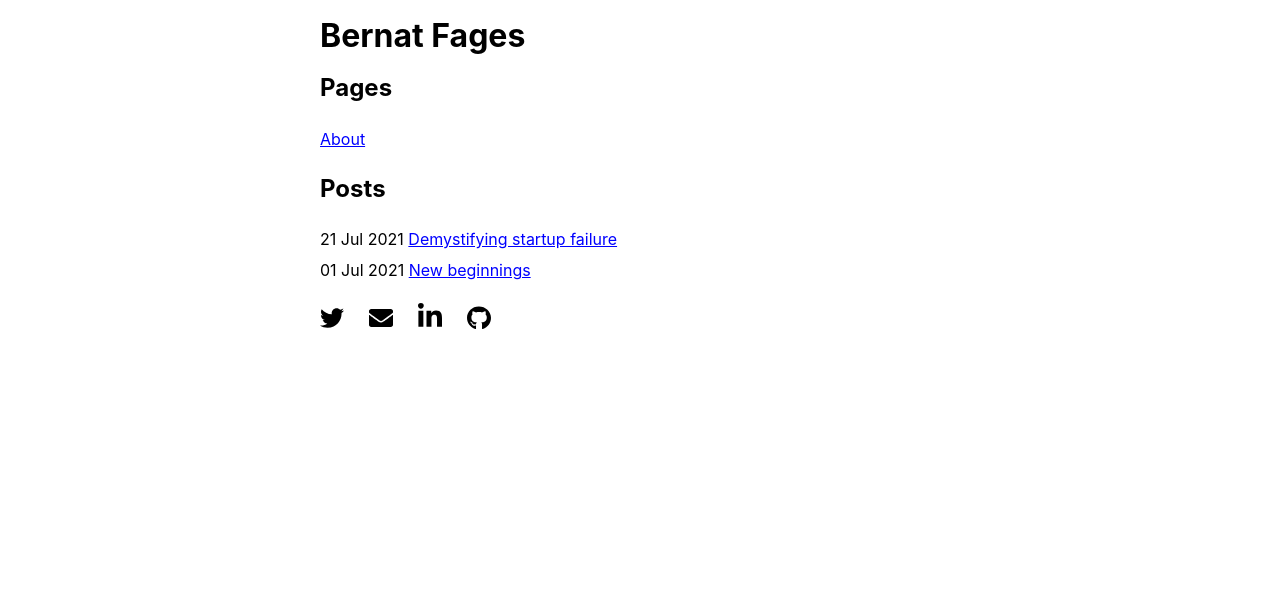
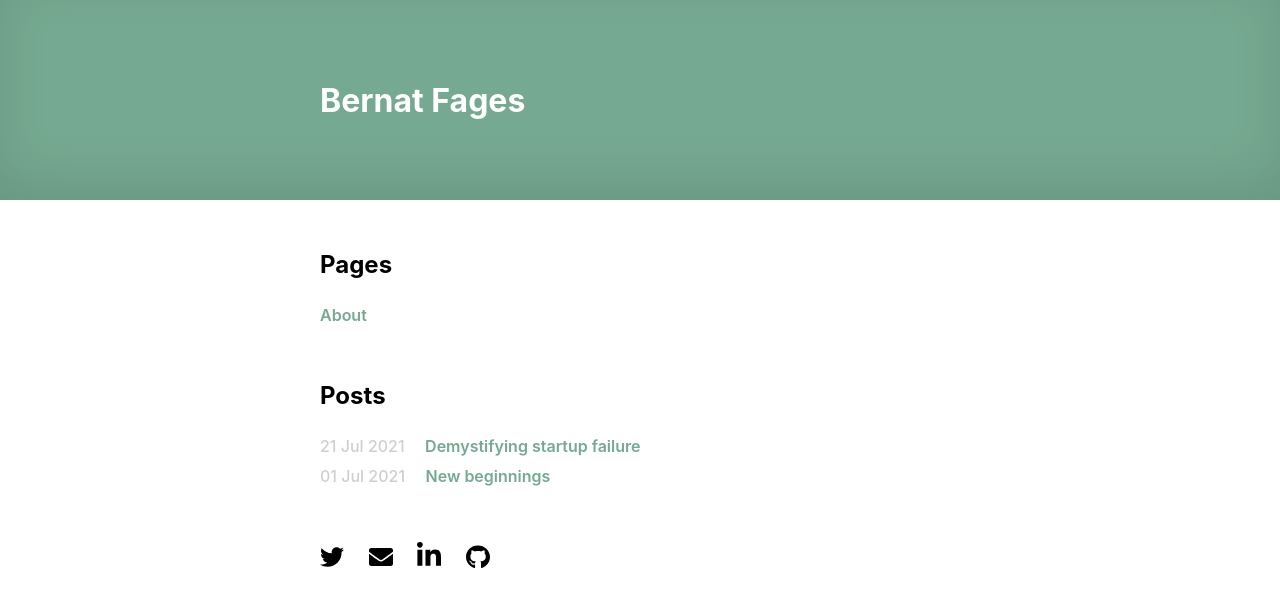
Before and after one commit to bernatfp/bernatfp.github.io, a Jekyll site: the page built from index.markdown, in a window 1280 px wide. Shown: the top 607 px of the page. Built offline with Jekyll 4.4.1, drawn with Linux system fonts in a browser that asks for light colours.

Commit message:
New layout

```diff
--- a/_layouts/home.html
+++ b/_layouts/home.html
@@ -1,22 +1,35 @@
 ---
 layout: default
 ---
-<h1>{{ site.title }}</h1>
+<div class="header">
+    <span class="title">{{ site.title }}</span>
+</div>
+<div class="container">
+    <div class="section">
         <h2>Pages</h2>
         <ul>
             {% for page in site.pages %}
-        <a href="{{page.url}}"">{{page.title}}</a></li>
+                <a class="page" href="{{page.url}}"">{{page.title}}</a></li>
             {% endfor %}
         </ul>
+    </div>
+    <div class="section">
         <h2>Posts</h2>
         <ul>
             {% for post in site.posts %}
-        <li>{{post.date | date_to_string}} <a href="{{post.url}}"">{{post.title}}</a></li>
+                <li>
+                    <span class="page-date">{{post.date | date_to_string}}</span>
+                    <a class="page" href="{{post.url}}"">{{post.title}}</a>
+                </li>
             {% endfor %}
         </ul>
+    </div>
+    <div class="section">
         <p class="contact">
             <a href="https://twitter.com/brnt"><img class="icon" src="assets/twitter.svg"></a>
             <a href="mailto:contact@bernat.xyz"><img class="icon" src="assets/envelope.svg"></a>
             <a href="https://www.linkedin.com/in/bernatfp/"><img class="icon" src="assets/linkedin-in.svg"></a>
             <a href="https://www.github.com/bernatfp"><img class="icon" src="assets/github.svg"></a>
         </p>
+    </div>
+</div>
--- a/style.css
+++ b/style.css
@@ -1,16 +1,6 @@
 body {
-	margin-left: 25%;
-	margin-right: 25%;
+	margin: 0;
 	font-family: -apple-system, BlinkMacSystemFont, "Segoe UI", Roboto, Helvetica, Arial, sans-serif, "Apple Color Emoji", "Segoe UI Emoji", "Segoe UI Symbol";
-	line-height: 1.9em;
-}
-
-h1 {
-	font-size: 32px;
-}
-
-p {
-	font-size: 18px;
 }
 
 ul {
@@ -19,7 +9,43 @@ ul {
 }
 
 a, a:visited, a:hover, a:active {
-  color: blue;
+  color: #76A991;
+  text-decoration: none;
+}
+
+.header {
+	background-color: #76A991;
+	box-shadow: inset 0 -20px 50px rgb(0, 0, 0, 0.1);
+}
+
+.title {
+	font-size: 2em;
+	font-weight: bold;
+	color: #ffffff;
+	display: inline-flex;
+	align-items: center;
+	margin-left: 25%;
+	height: 200px;
+}
+
+.container {
+	margin-left: 25%;
+	margin-right: 25%;
+	line-height: 1.9em;
+}
+
+.section {
+	margin-top: 50px;
+}
+
+a.page {
+	font-weight: 600;
+}
+
+.page-date {
+	padding-right: 1em;
+	font-weight: 500;
+	color: #CFCFCF;
 }
 
 .contact > a {
@@ -33,8 +59,9 @@ a, a:visited, a:hover, a:active {
 }
 
 @media all and (max-width: 767px) {
-	body {
+	.container, .title {
 		margin-left: 10px;
+		margin-right: 10px;
 	}
     h1 {
 		font-size: 24px;
```
Also changed, not shown: _layouts/post.html (+8 -5 lines). Lines whose indentation alone changed are shown as unchanged.
